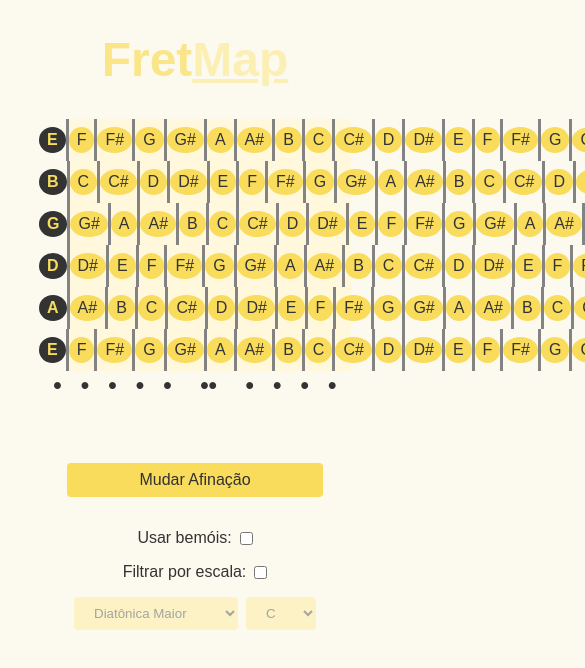
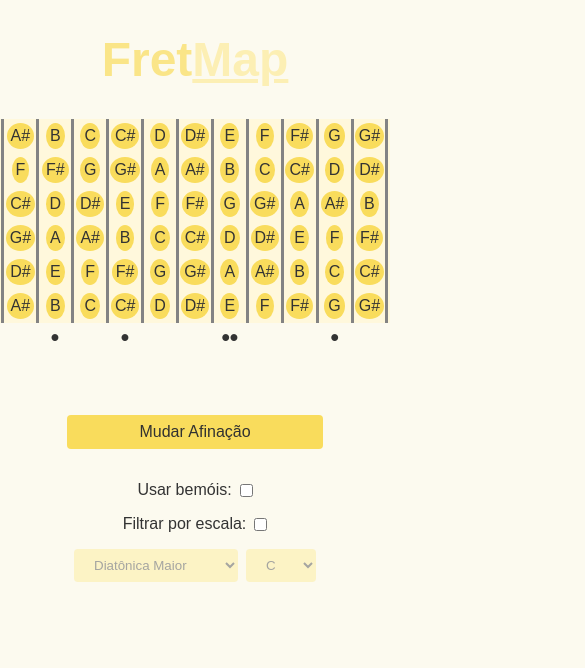
Before and after one commit to RamonSFR/FretMap, a React (Vite) app: page / in a window 390 px wide. Shown: the top 668 px of the page, 585 px wide, since content can reach past the window. Built offline with nearby package versions, Linux system fonts and the light colour scheme; a web font is replaced by a local one.

Commit message:
fixes on mobile

```diff
--- a/src/components/Container/styles.ts
+++ b/src/components/Container/styles.ts
@@ -1,5 +1,5 @@
-import styled from "styled-components";
-import { colors as c } from "../../styles/GlobalStyle";
+import styled from 'styled-components'
+import { colors as c, breakpoints as b } from '../../styles/GlobalStyle'
 
 export const Container = styled.div`
   margin: 32px 0;
@@ -7,6 +7,10 @@
   flex-direction: column;
   align-items: center;
   justify-content: center;
+
+  @media (max-width: ${b.mobile}) {
+    overflow: scroll;
+  }
 `
 
 export const Title = styled.h1`
@@ -27,7 +31,8 @@
   margin-top: 32px;
   gap: 16px;
 
-  .filter, .useFlats {
+  .filter,
+  .useFlats {
     display: flex;
     justify-content: center;
     align-items: center;
--- a/src/components/Fretboard/styles.ts
+++ b/src/components/Fretboard/styles.ts
@@ -1,7 +1,8 @@
 import styled from 'styled-components'
-import { colors as c } from '../../styles/GlobalStyle'
+import { colors as c, breakpoints as b } from '../../styles/GlobalStyle'
 
 export const Container = styled.div`
+  min-width: 800px;
   margin-top: 32px;
   display: flex;
   flex-direction: column;
@@ -10,6 +11,10 @@
   border-radius: 6px;
   background-color: #fff8dc;
   margin-bottom: 64px;
+
+  @media (max-width: ${b.tablet}) {
+    width: 100vw;
+  }
 `
 
 export const String = styled.ul`
@@ -32,6 +37,10 @@
       background-color: ${c.yellow1};
       border-radius: 50%;
       padding: 4px 8px;
+
+      @media (max-width: ${b.tablet}) {
+        padding: 4px;
+      }
     }
 
     &:first-child {
@@ -47,6 +56,10 @@
     &:last-child {
       border-right: none;
     }
+
+    @media (max-width: ${b.mobile}) {
+      padding: 4px 0;
+    }
   }
 `
 
--- a/src/styles/GlobalStyle.ts
+++ b/src/styles/GlobalStyle.ts
@@ -8,6 +8,11 @@
   darkYellow2: '#f9dc5c',
   black: '#333',
   grey: 'rgba(255, 255, 255, 0.27)'
+}
+
+export const breakpoints = {
+  tablet: "1200px",
+  mobile: "1000px"
 }
 
 const GlobalStyle = createGlobalStyle`
```
